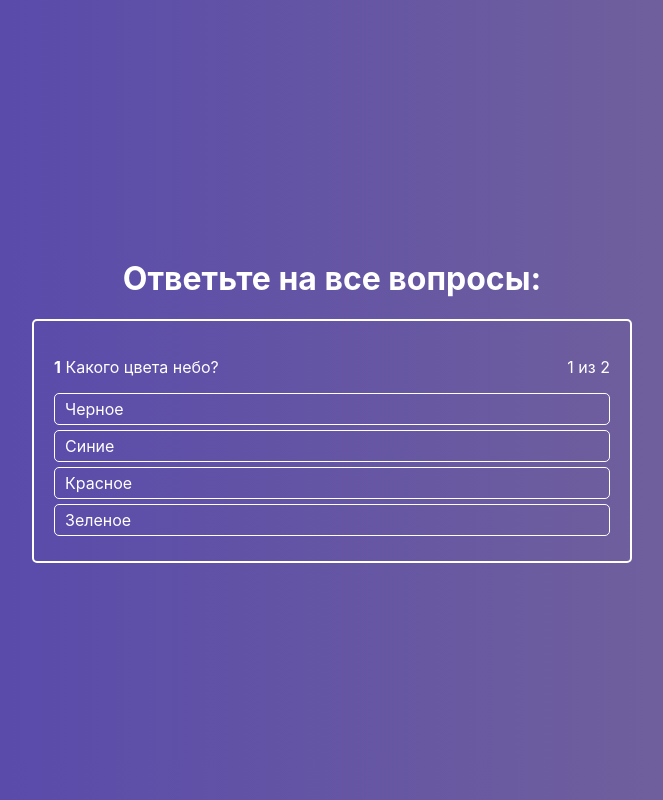
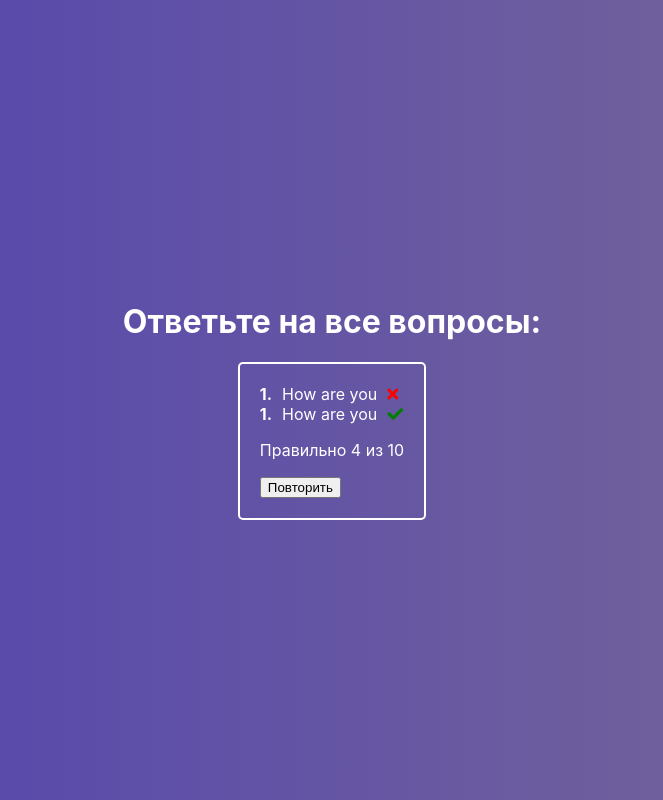
Before and after one commit to seriiserii825/react-quizz, a React app: page / in a window 1280 px wide. Shown: the whole page, without its empty margins (308-971 px from the left). Built offline with nearby package versions, Linux system fonts and the light colour scheme.

Commit message:
add font-awesome

```diff
--- a/public/index.html
+++ b/public/index.html
@@ -15,6 +15,7 @@
       user's mobile device or desktop. See https://developers.google.com/web/fundamentals/web-app-manifest/
     -->
     <link rel="manifest" href="%PUBLIC_URL%/manifest.json" />
+    <link href="https://use.fontawesome.com/releases/v5.0.13/css/all.css" rel="stylesheet">
     <!--
       Notice the use of %PUBLIC_URL% in the tags above.
       It will be replaced with the URL of the `public` folder during the build.
--- /dev/null
+++ b/src/components/FinishedQuiz/FinishedQuiz.css
@@ -0,0 +1,29 @@
+.FinishedQuiz {
+	margin: 0 10px;
+	padding: 20px;
+	color: #fff;
+	border: 2px solid #fff;
+	border-radius: 5px;
+	box-sizing: border-box;
+}
+
+.FinishedQuiz ul {
+	margin: 0;
+	padding: 0;
+	list-style-type: none;
+}
+
+.FinishedQuiz ul strong {
+	margin-right: 10px;
+}
+
+.FinishedQuiz ul i {
+	margin-left: 10px;
+}
+
+.success {
+	color: green;
+}
+.error {
+	color: red;
+}
--- /dev/null
+++ b/src/components/FinishedQuiz/FinishedQuiz.js
@@ -0,0 +1,25 @@
+import React from "react";
+import './FinishedQuiz.css'
+
+const FinishedQuiz = props => {
+	return (
+		<div className={'FinishedQuiz'}>
+			<ul>
+				<li>
+					<strong>1.</strong>
+					<span>How are you</span>
+					<i className="fas fa-times error"></i>
+				</li>
+				<li>
+					<strong>1.</strong>
+					<span>How are you</span>
+					<i className="fas fa-check success"></i>
+				</li>
+			</ul>
+			<p>Правильно 4 из 10</p>
+			<button>Повторить</button>
+		</div>
+	)
+}
+
+export default FinishedQuiz
--- a/src/containers/Quiz/Quiz.js
+++ b/src/containers/Quiz/Quiz.js
@@ -1,11 +1,13 @@
 import React from "react";
 import './Quiz.css'
 import ActiveQuiz from "../../components/ActiveQuiz/ActiveQuiz";
+import FinishedQuiz from "../../components/FinishedQuiz/FinishedQuiz";
 
 class Quiz extends React.Component {
 	state = {
 		answerState: null,
 		activeQuestion: 0,
+		isFinished: true,
 		quiz: [
 			{
 				question: 'Какого цвета небо?',
@@ -19,7 +21,7 @@ class Quiz extends React.Component {
 			},
 			{
 				question: 'В каком году основал Санкт-Путербург?',
-				rightAnswerId: 3,
+				rightAnswerId: 2,
 				answers: [
 					{text: '1702', id: 1},
 					{text: '1703', id: 2},
@@ -31,6 +33,13 @@ class Quiz extends React.Component {
 	}
 
 	onAnswerClickHandler = answerId => {
+		if (this.state.answerState) {
+			const key = Object.keys(this.state.answerState)[0];
+			if (this.state.answerState[key] === 'success') {
+				return
+			}
+		}
+
 		const question = this.state.quiz[this.state.activeQuestion]
 
 		if (question.rightAnswerId === answerId) {
@@ -41,7 +50,7 @@ class Quiz extends React.Component {
 
 			const timeout = window.setTimeout(() => {
 				if (this.isQuizFinished()) {
-					console.log('Finished')
+					this.setState({isFinished: true})
 				} else {
 					this.setState({
 						activeQuestion: this.state.activeQuestion + 1,
@@ -69,7 +78,12 @@ class Quiz extends React.Component {
 			<div className={'Quiz'}>
 				<h1>Ответьте на все вопросы:</h1>
 				<div>
-					<ActiveQuiz
+					{
+						this.state.isFinished
+							? <FinishedQuiz
+
+							/>
+							: <ActiveQuiz
 								question={this.state.quiz[this.state.activeQuestion].question}
 								answers={this.state.quiz[this.state.activeQuestion].answers}
 								onAnswerClick={this.onAnswerClickHandler}
@@ -77,6 +91,7 @@ class Quiz extends React.Component {
 								answerNumber={this.state.activeQuestion + 1}
 								state={this.state.answerState}
 							/>
+					}
 				</div>
 			</div>
 		)
```
Lines whose indentation alone changed are shown as unchanged.
